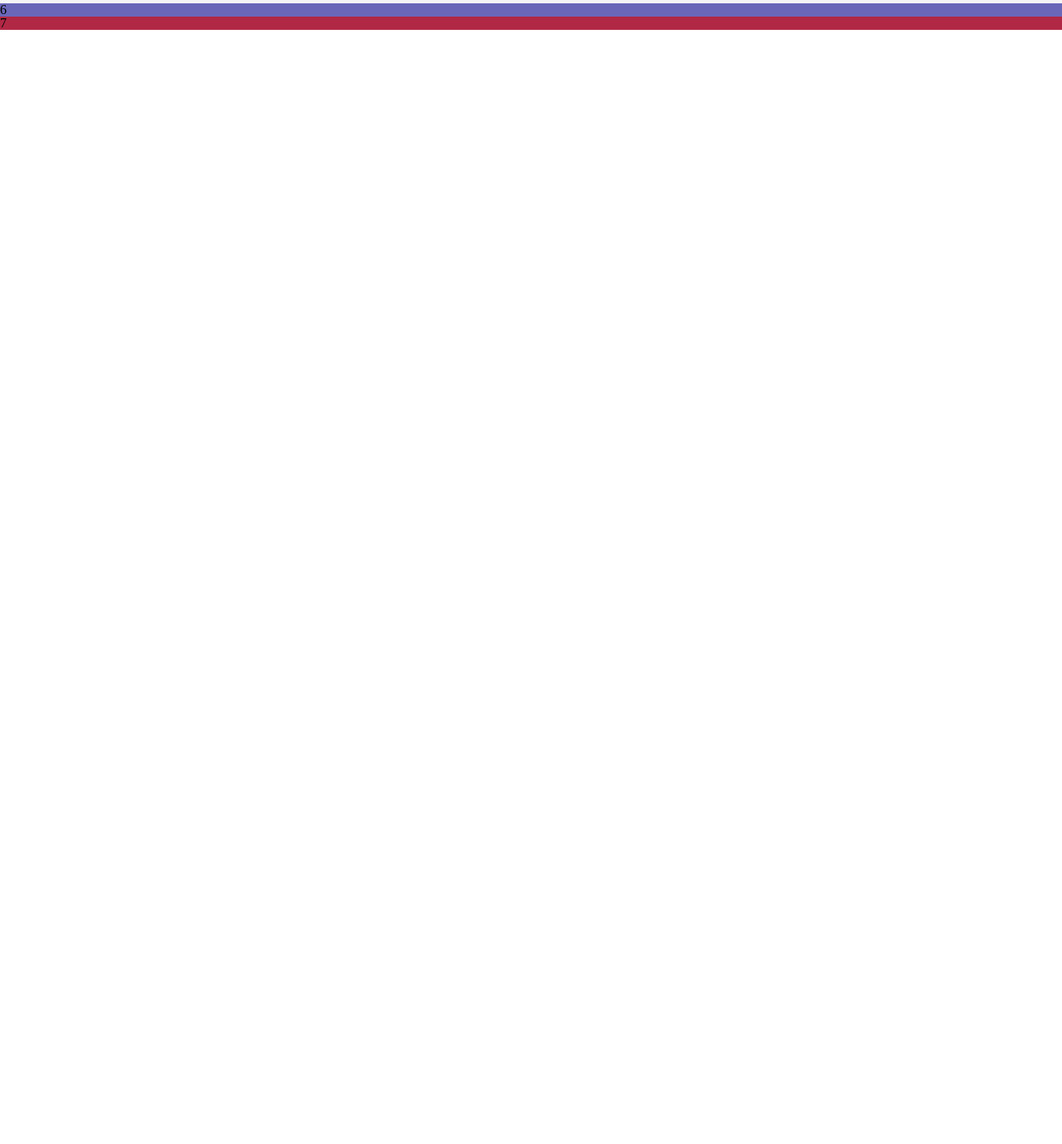
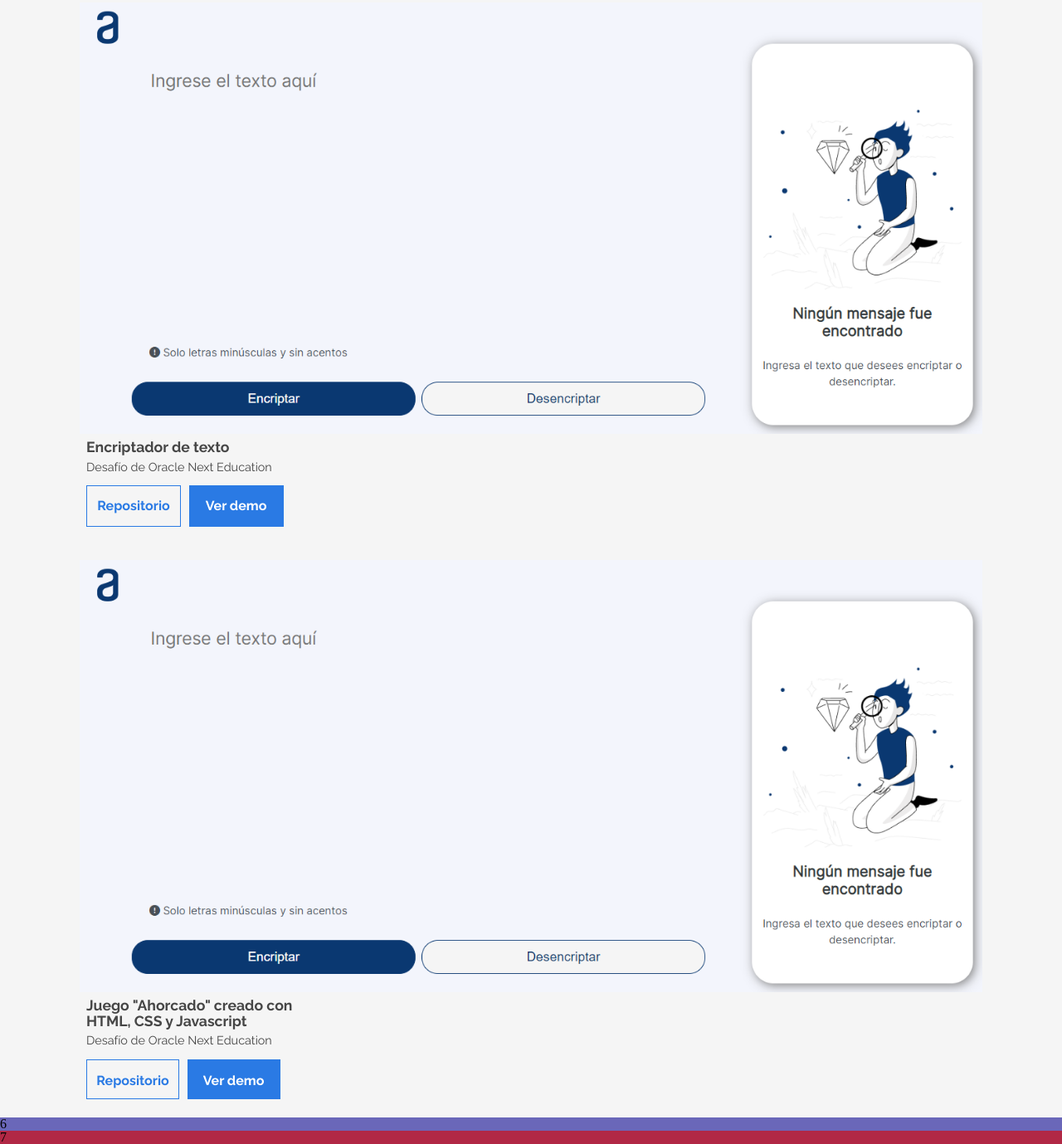
Before and after one commit to MaximilianNG/Challenge-ONE-3---Portafolio, a plain HTML site: page index.html in a window 1280 px wide. Shown: the part 2566-3945 px from the top of the page at 83% size. Before the commit the page ends 2602 px from the top, so only its background shows below. Drawn offline with Linux system fonts and the light colour scheme.

Commit message:
Finalizada la sección de proyectos (un 95%).

```diff
--- a/index.html
+++ b/index.html
@@ -151,6 +151,26 @@
     </section>
     <section class="proyectos">
         <h2 class="raleway700 proyectos__subtítulo">Proyectos</h2>
+        <div class="proyectos__card">
+            <img class="proyectos__imagen" src="./proyectoEncriptador.png">
+            <p class="raleway700 proyectos__nombreDeProyecto">Encriptador de texto</p>
+            <p class="raleway400 proyectos__descripción">Desafío de Oracle Next Education</p>
+            <div class="proyectos__botones">
+                <a class="raleway700 proyectos__botónRepo" href="https://github.com/MaximilianNG/Challenge-ONE-Encriptador"
+                target="_blank">Repositorio</a>
+                <a class="raleway700 proyectos__botónPages" href="https://maximilianng.github.io/Challenge-ONE-Encriptador/"
+                target="_blank">Ver demo</a>
+            </div>
+        </div>
+        <div class="proyectos__card">
+            <img class="proyectos__imagen" src="./proyectoEncriptador.png">
+            <p class="raleway700 proyectos__nombreDeProyecto">Juego "Ahorcado" creado con<br> HTML, CSS y Javascript</p>
+            <p class="raleway400 proyectos__descripción">Desafío de Oracle Next Education</p>
+            <div class="proyectos__botones">
+                <button class="raleway700 proyectos__botónRepo">Repositorio</button>
+                <button class="raleway700 proyectos__botónPages">Ver demo</button>
+            </div>
+        </div>
     </section>
     <section class="contacto">
         6
--- a/styles.css
+++ b/styles.css
@@ -324,11 +324,68 @@
   padding: 1rem 0.4rem;
   align-items: center;
   gap: 1.5rem;
+  padding: 0.4rem 1rem;
 }
 
 .proyectos__subtítulo {
   font-size: 22px;
   line-height: 26px;
+}
+
+.proyectos__card {
+  display: flex;
+  flex-direction: column;
+  gap: 0.4rem;
+}
+
+.proyectos__imagen {
+  max-width: 85vw;
+}
+
+.proyectos__nombreDeProyecto {
+  color: #464646;
+  font-size: 1.1rem;
+  line-height: 19px;
+  padding-left: 0.5rem;
+}
+
+.proyectos__descripción {
+  color: #464646;
+  font-size: 0.9rem;
+  line-height: 16px;
+  padding-left: 0.5rem;
+}
+
+.proyectos__botones {
+  display: flex;
+  padding-left: 0.5rem;
+  padding-bottom: 1rem;
+  padding-top: 0.5rem;
+  gap: 0.6rem;
+}
+
+.proyectos__botónRepo {
+  border: 1px solid #2A7AE4;
+  color: #2A7AE4;
+  background-color: #F5F5F5;
+  width: 7rem;
+  height: 3rem;
+  font-size: 1rem;
+  line-height: 3rem;
+  text-decoration: none;
+  text-align: center;
+}
+
+.proyectos__botónPages {
+  border: 1px solid #2A7AE4;
+  background-color: #2A7AE4;
+  color: white;
+  width: 7rem;
+  height: 3rem;
+  font-size: 1rem;
+  line-height: 3rem;
+  text-decoration: none;
+  text-align: center;
 }
 
 /*----Segmento de contacto----*/
```
Also changed, not shown: proyectoEncriptador.png (added).
